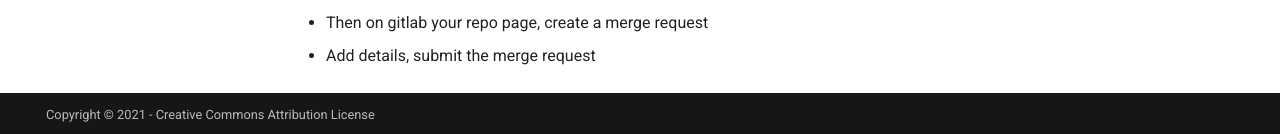
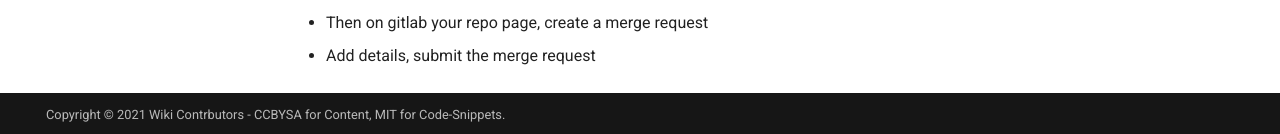
Before and after one commit to bsc-iitm/modern-application-development, an MkDocs documentation site: the page built from docs/index.md, in a window 1280 px wide and 900 px high, scrolled down 506 px. Shown: the part 763-897 px from the top of the window. Built offline with MkDocs 1.6.1 and Material for MkDocs 9.7.7, drawn with Linux system fonts in a browser that asks for light colours; nearby versions of some CDN libraries; comment, search, counter and statistics services are not loaded.

Commit message:
Updated license info

```diff
--- a/mkdocs.yml
+++ b/mkdocs.yml
@@ -52,7 +52,7 @@ markdown_extensions:
 
 repo_url: https://gitlab.com/modern-application-development/course-wiki/
 edit_uri: edit/master/docs/
-copyright: Copyright &copy; 2021 - Creative Commons Attribution License
+copyright: Copyright &copy; 2021 Wiki Contrbutors - <a href="https://creativecommons.org/licenses/by-sa/4.0/">CCBYSA</a> for Content, <a href="https://opensource.org/licenses/MIT">MIT</a> for Code-Snippets.
 
 plugins:
   - search
```
